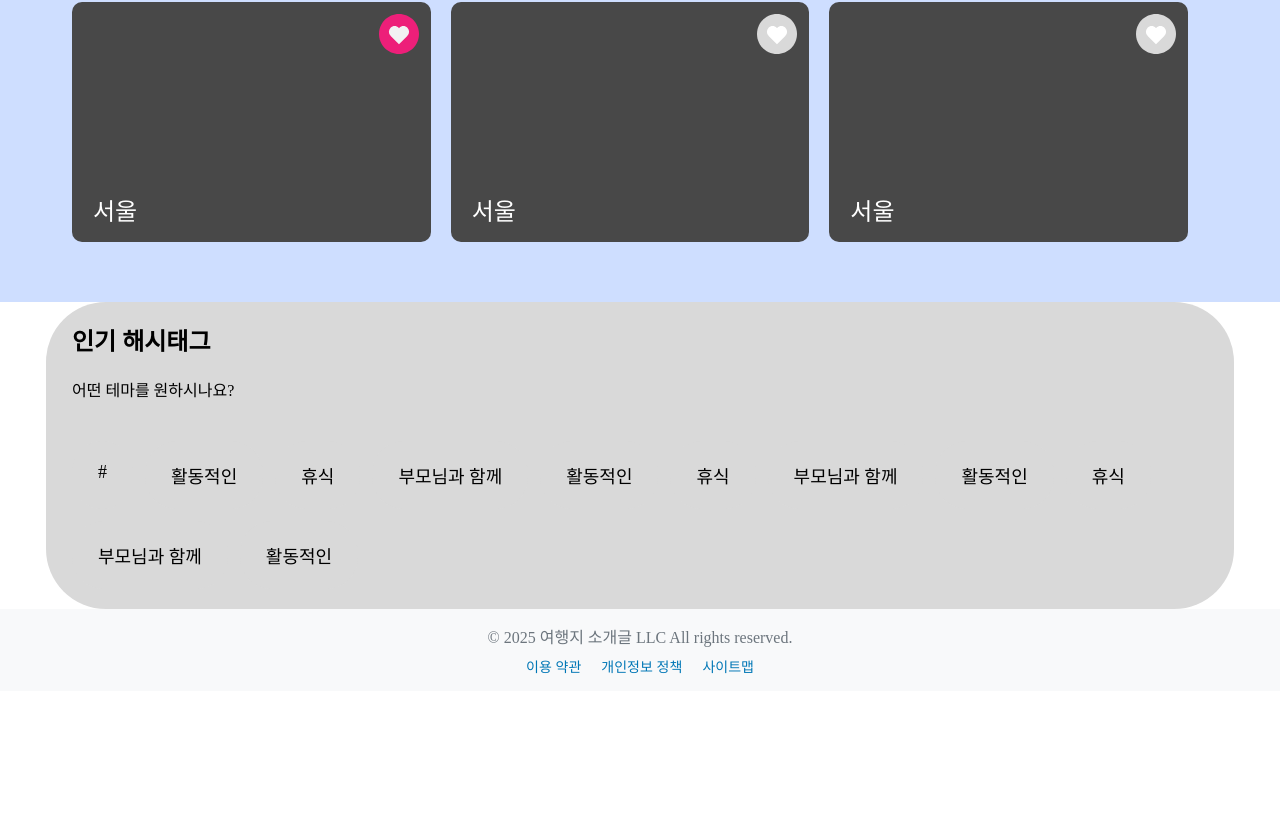
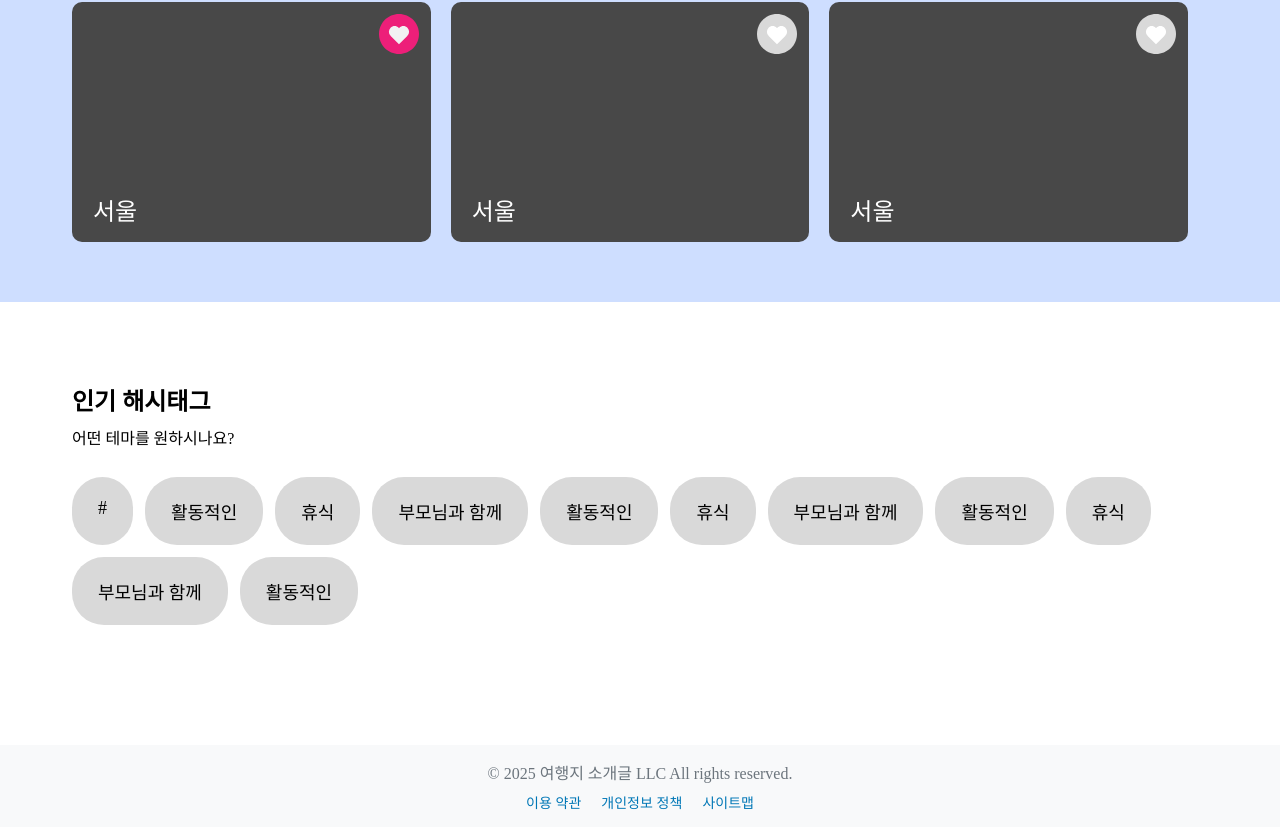
Before and after one commit to tjddbs531/Roadin, a React (Create React App) app in the folder Frontend/: page / in a window 1280 px wide. Shown: the part 915-1742 px from the top of the page. Before the commit the page ends 1606 px from the top, so only its background shows below. Built offline with nearby package versions, Linux system fonts and the light colour scheme; a web font is replaced by a local one.

Commit message:
fix: 스타일 속성 수정

```diff
--- a/Frontend/src/pages/Main/Main.css
+++ b/Frontend/src/pages/Main/Main.css
@@ -101,7 +101,7 @@ p {
     right: 12px;
 }
 
-.tags {
+.hashtags {
     display: flex;
     flex-direction: column;
     margin: 80px 0 120px 0;
@@ -109,7 +109,7 @@ p {
     width: 100%;
 }
 
-.tags_container {
+.hashtags_container {
     display: flex;
     gap: 12px;
     margin-top: 20px;
--- a/Frontend/src/pages/Main/Main.js
+++ b/Frontend/src/pages/Main/Main.js
@@ -45,10 +45,10 @@ function Main() {
           </div>
         </section>
 
-        <section className='tags'>
+        <section className='hashtags'>
           <h3>인기 해시태그</h3>
           <p>어떤 테마를 원하시나요?</p>
-          <div className='tags_container'>
+          <div className='hashtags_container'>
             <div className='hashtag'>#</div>
             <div className='hashtag'>활동적인</div>
             <div className='hashtag'>휴식</div>
--- a/Frontend/src/pages/Main/MyPage/MyPage.css
+++ b/Frontend/src/pages/Main/MyPage/MyPage.css
@@ -141,6 +141,8 @@
 
 .tags_container {
     display: flex;
+    gap: 12px;
+
 }
 
 .tag {
@@ -149,7 +151,6 @@
     border-radius: 60px;
     display: flex;
     justify-content: center;
-    gap: 12px;
     color: #5A81FA;
 }
 
```
